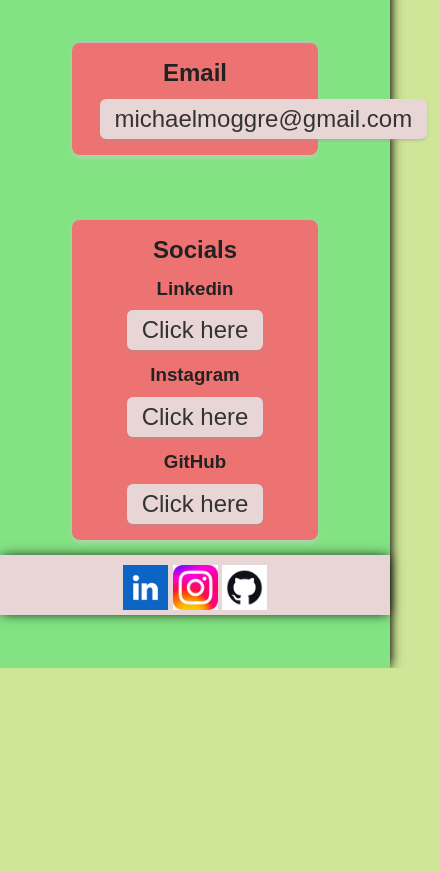
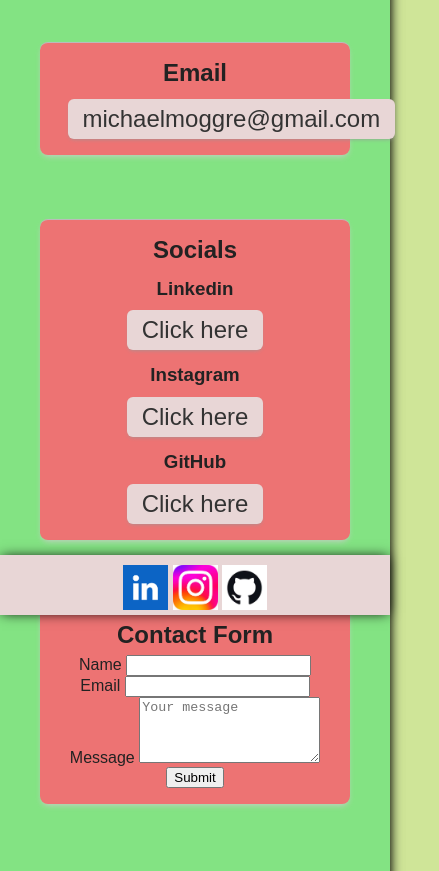
Before and after one commit to MichaelMoggre39/Career-Simulation-Personal-Website, a plain HTML site: page contact.html in a window 390 px wide. Shown: the part 229-1100 px from the top of the page, 439 px wide, since content can reach past the window. Before the commit the page ends 897 px from the top, so only its background shows below. Drawn offline with Linux system fonts and the light colour scheme; a web font is replaced by a local one.

Commit message:
contact form

```diff
--- a/contact.css
+++ b/contact.css
@@ -140,4 +140,8 @@ footer a {
   #form {
     margin: 0;
   }
+
+  main section {
+    width: calc(100% - 2em);
+  }
 }
--- a/contact.html
+++ b/contact.html
@@ -40,6 +40,24 @@
         <h3>GitHub</h3>
         <a href="https://instagram.com" target="_blank">Click here</a>
       </section>
+      <section>
+        <h2>Contact Form</h2>
+        <form id="form" action="#" method="post">
+          <div class="form-row">
+            <label for="name">Name</label>
+            <input type="text" id="name" name="name" required />
+          </div>
+          <div class="form-row">
+            <label for="email">Email</label>
+            <input type="email" id="email" name="email" required />
+          </div>
+          <div class="form-row">
+            <label for="message">Message</label>
+            <textarea id="message" name="message" rows="4" placeholder="Your message"></textarea>
+          </div>
+          <button type="submit">Submit</button>
+        </form>
+      </section>
     </main>
     <footer>
       <a hef="https://linkedin.com" target="_blank"></a>
```
Also changed, not shown: about.css (+9 -0 lines), index.css (+10 -0 lines), portfolio.css (+11 -0 lines), portfolio.html (+3 -0 lines).
